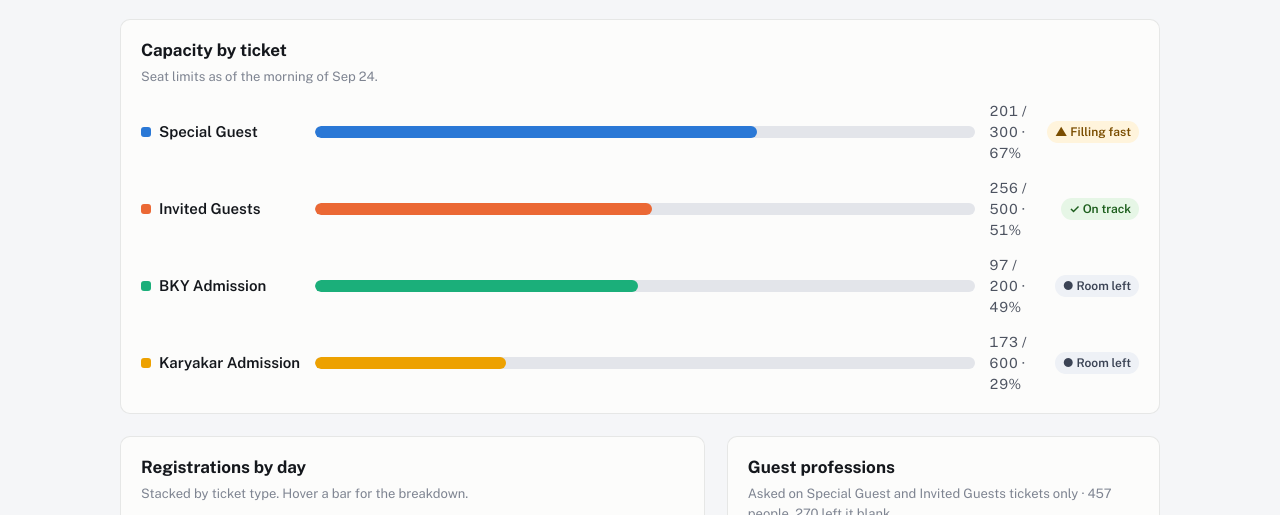
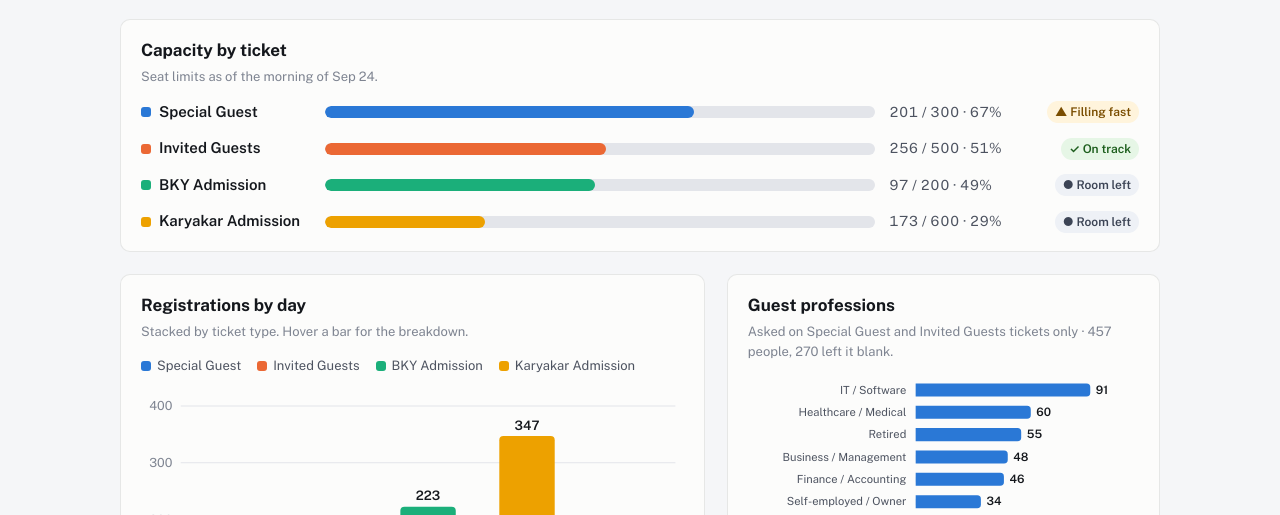
Before and after one commit to hittupatel/bb-reg-7k2q, a plain HTML site: page index.html in a window 1280 px wide. Shown: the part 247-762 px from the top of the page. Drawn offline with nearby package versions, Linux system fonts and the light colour scheme.

Commit message:
Widen capacity column

```diff
--- a/index.html
+++ b/index.html
@@ -59,12 +59,12 @@ h2{font-size:17px;margin:0 0 4px;font-weight:650}
 .kpi .v{font-size:30px;font-weight:700;line-height:1.1;margin-top:4px}
 .kpi .d{font-size:13px;color:var(--muted);margin-top:2px}
 .cap{display:flex;flex-direction:column;gap:14px}
-.caprow{display:grid;grid-template-columns:160px 1fr 150px;gap:14px;align-items:center}
+.caprow{display:grid;grid-template-columns:170px 1fr 250px;gap:14px;align-items:center}
 .capname{display:flex;align-items:center;gap:8px;font-weight:600}
 .sw{width:10px;height:10px;border-radius:3px;flex:none}
 .meter{height:12px;background:var(--grid);border-radius:6px;overflow:hidden}
 .meter span{display:block;height:100%;border-radius:6px}
-.capnum{font-variant-numeric:tabular-nums;font-size:14px;color:var(--ink-2);display:flex;justify-content:space-between;gap:8px;align-items:center}
+.capnum{white-space:nowrap;font-variant-numeric:tabular-nums;font-size:14px;color:var(--ink-2);display:flex;justify-content:space-between;gap:8px;align-items:center}
 .chip{display:inline-flex;align-items:center;gap:5px;font-size:12px;font-weight:600;padding:2px 8px;border-radius:999px;white-space:nowrap}
 .chip.warn{background:var(--chip-warn-bg);color:var(--chip-warn-ink)}
 .chip.ok{background:var(--chip-ok-bg);color:var(--chip-ok-ink)}
```
